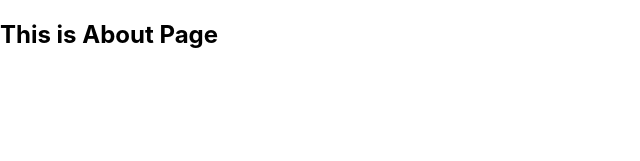
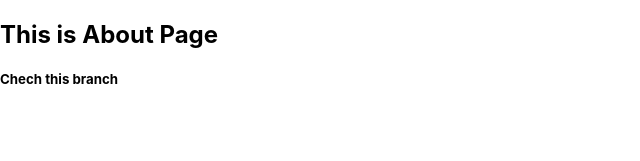
Before and after one commit to BabriWala/healthTrust2, a Next.js app: page /about in a window 1280 px wide. Shown: the top 161 px of the page, without its empty margins (0-640 px from the left). Built offline with nearby package versions, Linux system fonts and the light colour scheme.

Commit message:
text git push

```diff
--- a/pages/about/index.js
+++ b/pages/about/index.js
@@ -2,6 +2,7 @@ const index = () => {
     return (
         <div>
            <h2>This is About Page</h2>
+           <h5>Chech this branch</h5>
         </div>
     );
 };
```
